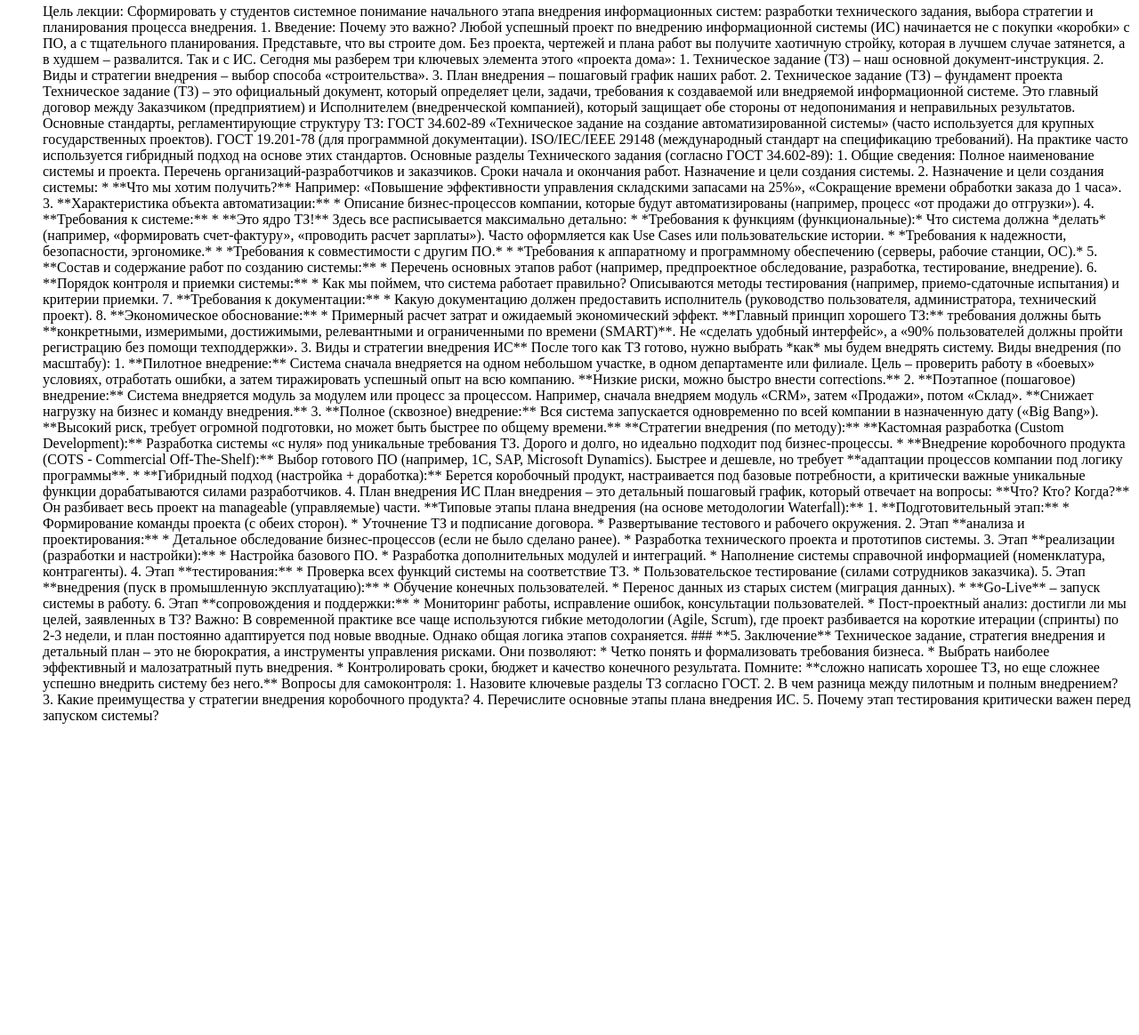
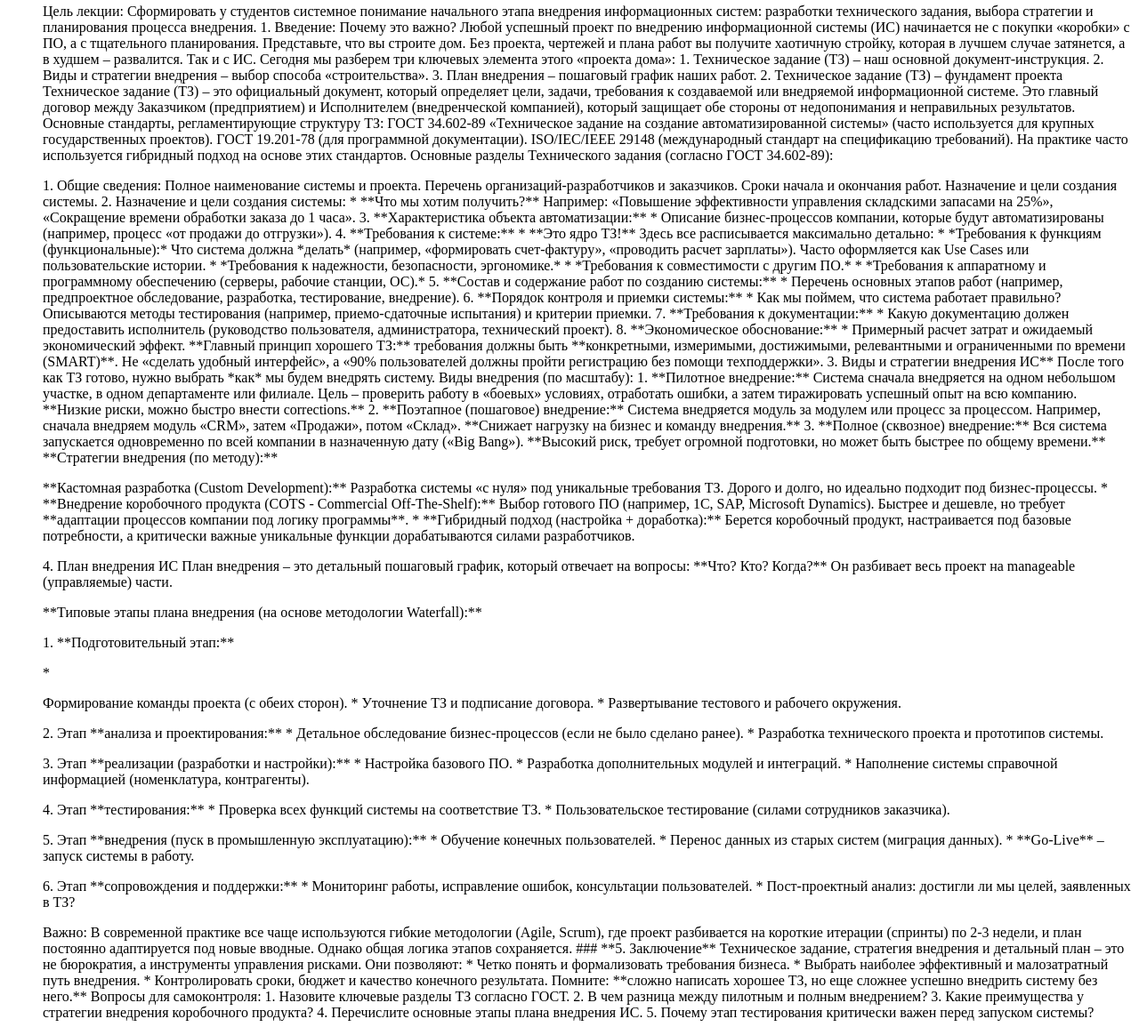
Before and after one commit to mansory-jpeg/-, a plain HTML site: page popov.html in a window 1280 px wide. Shown: the part 51-1215 px from the top of the page at 89% size. Before the commit the page ends 881 px from the top, so only its background shows below. Drawn offline with Linux system fonts and the light colour scheme.

Commit message:
Add files via upload

```diff
--- a/popov.html
+++ b/popov.html
@@ -12,7 +12,7 @@
 <p>  Лекция по дисциплине «Внедрение и сопровождение ИС»**
 Тема: «Техническое задание: структура, виды и стратегии внедрения. Планирование внедрения ИС </p>
 
-Цель лекции: Сформировать у студентов системное понимание начального этапа внедрения информационных систем: разработки технического задания, выбора стратегии и планирования процесса внедрения.
+<p>Цель лекции: Сформировать у студентов системное понимание начального этапа внедрения информационных систем: разработки технического задания, выбора стратегии и планирования процесса внедрения.
 1. Введение: Почему это важно?
 Любой успешный проект по внедрению информационной системы (ИС) начинается не с покупки «коробки» с ПО, а с тщательного планирования. Представьте, что вы строите дом. Без проекта, чертежей и плана работ вы получите хаотичную стройку, которая в лучшем случае затянется, а в худшем – развалится. Так и с ИС.
 Сегодня мы разберем три ключевых элемента этого «проекта дома»:
@@ -26,8 +26,10 @@
 ГОСТ 19.201-78 (для программной документации).
 ISO/IEC/IEEE 29148 (международный стандарт на спецификацию требований).
 На практике часто используется гибридный подход на основе этих стандартов.
-Основные разделы Технического задания (согласно ГОСТ 34.602-89):
-1.  Общие сведения:
+Основные разделы Технического задания (согласно ГОСТ 34.602-89):</p>
+
+<p>
+    1.  Общие сведения:
  Полное наименование системы и проекта.
 Перечень организаций-разработчиков и заказчиков.
 Сроки начала и окончания работ.
@@ -57,37 +59,38 @@ ISO/IEC/IEEE 29148 (международный стандарт на специ
 1.  **Пилотное внедрение:** Система сначала внедряется на одном небольшом участке, в одном департаменте или филиале. Цель – проверить работу в «боевых» условиях, отработать ошибки, а затем тиражировать успешный опыт на всю компанию. **Низкие риски, можно быстро внести corrections.**
 2.  **Поэтапное (пошаговое) внедрение:** Система внедряется модуль за модулем или процесс за процессом. Например, сначала внедряем модуль «CRM», затем «Продажи», потом «Склад». **Снижает нагрузку на бизнес и команду внедрения.**
 3.  **Полное (сквозное) внедрение:** Вся система запускается одновременно по всей компании в назначенную дату («Big Bang»). **Высокий риск, требует огромной подготовки, но может быть быстрее по общему времени.**
-**Стратегии внедрения (по методу):**
+**Стратегии внедрения (по методу):**</p>
 
-  **Кастомная разработка (Custom Development):** Разработка системы «с нуля» под уникальные требования ТЗ. Дорого и долго, но идеально подходит под бизнес-процессы.
+
+ <p> **Кастомная разработка (Custom Development):** Разработка системы «с нуля» под уникальные требования ТЗ. Дорого и долго, но идеально подходит под бизнес-процессы.
 *   **Внедрение коробочного продукта (COTS - Commercial Off-The-Shelf):** Выбор готового ПО (например, 1С, SAP, Microsoft Dynamics). Быстрее и дешевле, но требует **адаптации процессов компании под логику программы**.
-*   **Гибридный подход (настройка + доработка):** Берется коробочный продукт, настраивается под базовые потребности, а критически важные уникальные функции дорабатываются силами разработчиков.
-4. План внедрения ИС
+*   **Гибридный подход (настройка + доработка):** Берется коробочный продукт, настраивается под базовые потребности, а критически важные уникальные функции дорабатываются силами разработчиков.</p>
+<p>4. План внедрения ИС
 План внедрения – это детальный пошаговый график, который отвечает на вопросы: **Что? Кто? Когда?**
-Он разбивает весь проект на manageable (управляемые) части.
-**Типовые этапы плана внедрения (на основе методологии Waterfall):**
-1.  **Подготовительный этап:**
-    *   Формирование команды проекта (с обеих сторон).
+Он разбивает весь проект на manageable (управляемые) части.</p>
+<p>**Типовые этапы плана внедрения (на основе методологии Waterfall):**</p>
+<p> 1.  **Подготовительный этап:**</p>
+    *   <p>Формирование команды проекта (с обеих сторон).
     *   Уточнение ТЗ и подписание договора.
-    *   Развертывание тестового и рабочего окружения.
-2.  Этап **анализа и проектирования:**
+    *   Развертывание тестового и рабочего окружения.</p>
+<p>2.  Этап **анализа и проектирования:**
     *   Детальное обследование бизнес-процессов (если не было сделано ранее).
-    *   Разработка технического проекта и прототипов системы.
-3.  Этап **реализации (разработки и настройки):**
+    *   Разработка технического проекта и прототипов системы.</p>
+<p>3.  Этап **реализации (разработки и настройки):**
     *   Настройка базового ПО.
     *   Разработка дополнительных модулей и интеграций.
-    *   Наполнение системы справочной информацией (номенклатура, контрагенты).
-4.  Этап **тестирования:**
+    *   Наполнение системы справочной информацией (номенклатура, контрагенты).</p>
+<p>4.  Этап **тестирования:**
     *   Проверка всех функций системы на соответствие ТЗ.
-    *   Пользовательское тестирование (силами сотрудников заказчика).
-5.  Этап **внедрения (пуск в промышленную эксплуатацию):**
+    *   Пользовательское тестирование (силами сотрудников заказчика).</p>
+<p>5.  Этап **внедрения (пуск в промышленную эксплуатацию):**
     *   Обучение конечных пользователей.
     *   Перенос данных из старых систем (миграция данных).
-    *   **Go-Live** – запуск системы в работу.
-6.  Этап **сопровождения и поддержки:**
+    *   **Go-Live** – запуск системы в работу.</p>
+<p>6.  Этап **сопровождения и поддержки:**
     *   Мониторинг работы, исправление ошибок, консультации пользователей.
-    *   Пост-проектный анализ: достигли ли мы целей, заявленных в ТЗ?
-Важно: В современной практике все чаще используются гибкие методологии (Agile, Scrum), где проект разбивается на короткие итерации (спринты) по 2-3 недели, и план постоянно адаптируется под новые вводные. Однако общая логика этапов сохраняется.
+    *   Пост-проектный анализ: достигли ли мы целей, заявленных в ТЗ?</p>
+<p>Важно: В современной практике все чаще используются гибкие методологии (Agile, Scrum), где проект разбивается на короткие итерации (спринты) по 2-3 недели, и план постоянно адаптируется под новые вводные. Однако общая логика этапов сохраняется.
 ### **5. Заключение**
 Техническое задание, стратегия внедрения и детальный план – это не бюрократия, а инструменты управления рисками. Они позволяют:
 *   Четко понять и формализовать требования бизнеса.
@@ -99,7 +102,7 @@ ISO/IEC/IEEE 29148 (международный стандарт на специ
 2.  В чем разница между пилотным и полным внедрением?
 3.  Какие преимущества у стратегии внедрения коробочного продукта?
 4.  Перечислите основные этапы плана внедрения ИС.
-5.  Почему этап тестирования критически важен перед запуском системы?
+5.  Почему этап тестирования критически важен перед запуском системы?</p>
 
     </ol>
 
```
